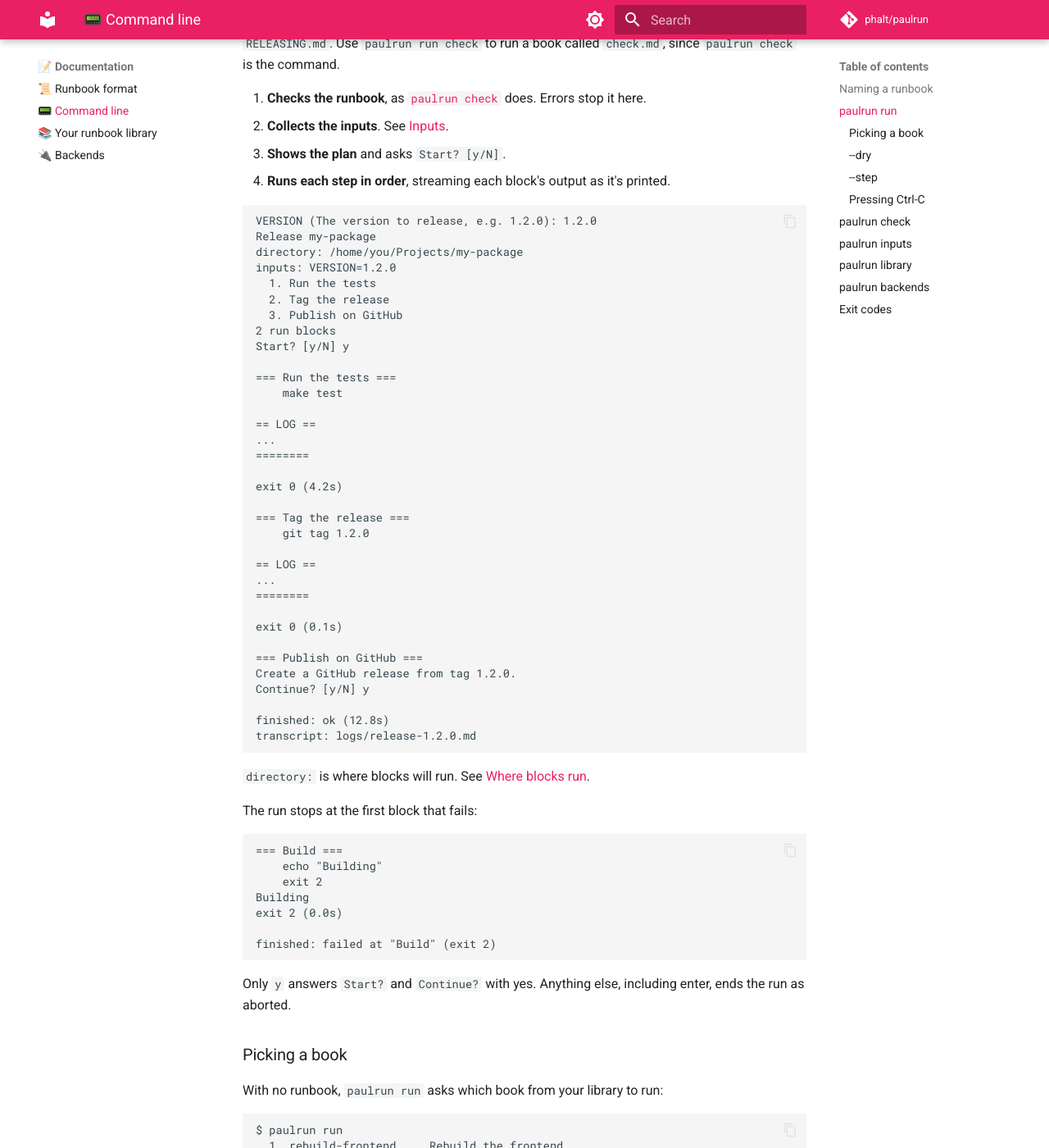
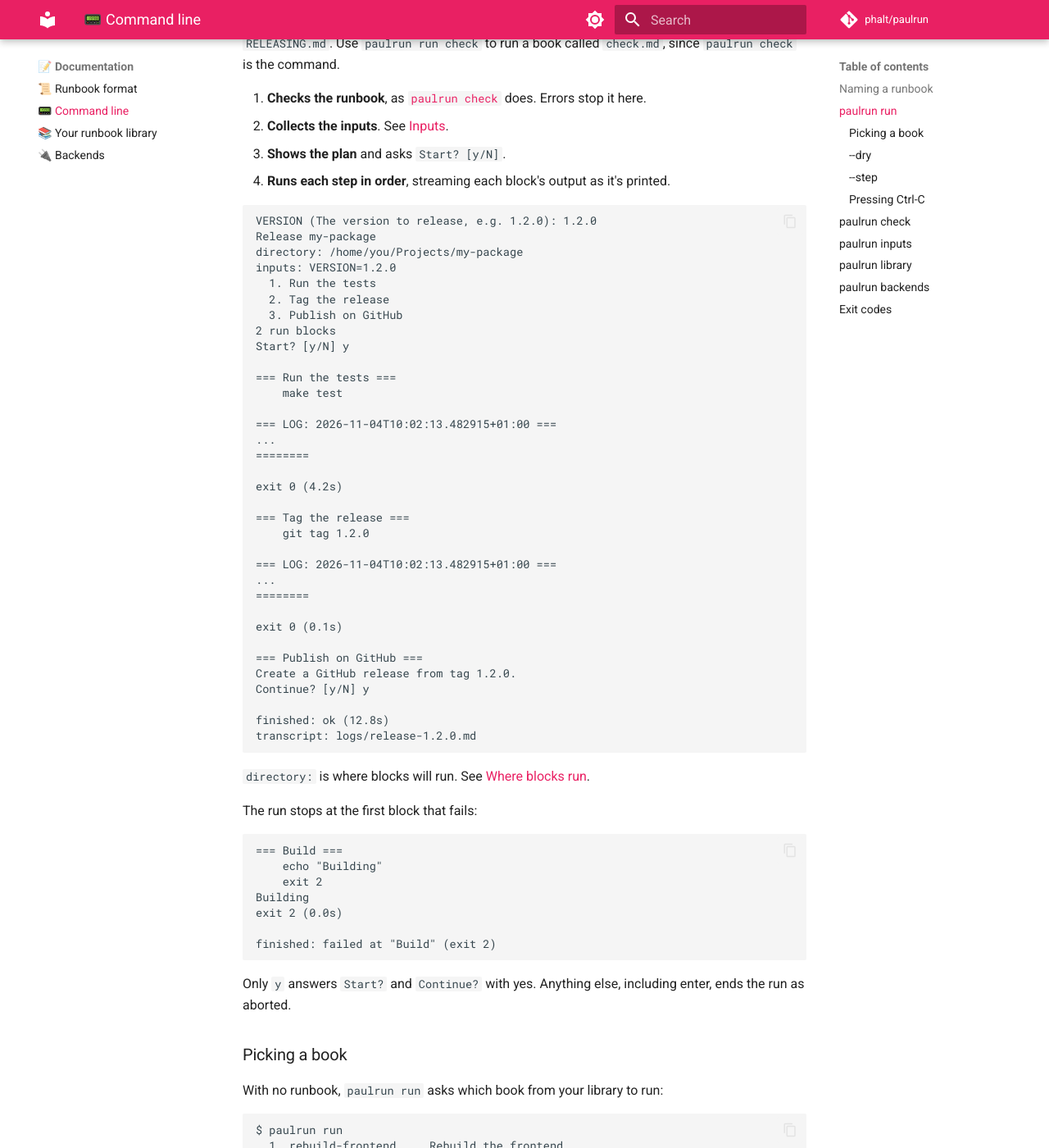
Before and after one commit to phalt/paulrun, an MkDocs documentation site: the page built from docs/cli.md, in a window 1280 px wide and 1400 px high, scrolled down 1005 px. Shown: the whole window at 82% size. Built offline with MkDocs 1.6.1 and Material for MkDocs 9.7.7, drawn with Linux system fonts in a browser that asks for light colours; comment, search, counter and statistics services are not loaded; some of the changed text lies outside the part shown.

```diff
--- a/docs/cli.md
+++ b/docs/cli.md
@@ -58,7 +58,7 @@ Start? [y/N] y
 === Run the tests ===
     make test
 
-== LOG ==
+=== LOG: 2026-11-04T10:02:13.482915+01:00 ===
 ...
 ========
 
@@ -67,7 +67,7 @@ exit 0 (4.2s)
 === Tag the release ===
     git tag 1.2.0
 
-== LOG ==
+=== LOG: 2026-11-04T10:02:13.482915+01:00 ===
 ...
 ========
 
@@ -159,7 +159,7 @@ paulrun --step RELEASING.md
 
 Run this block? [y]es / [s]kip / [q]uit y
 
-== LOG ==
+=== LOG: 2026-11-04T10:02:13.482915+01:00 ===
 Building
 ========
 
```
Also changed, not shown: CHANGELOG.md (+1 -1 lines), README.md (+2 -2 lines), docs/CHANGELOG.md (+1 -1 lines), docs/index.md (+2 -2 lines), 3 other files.
